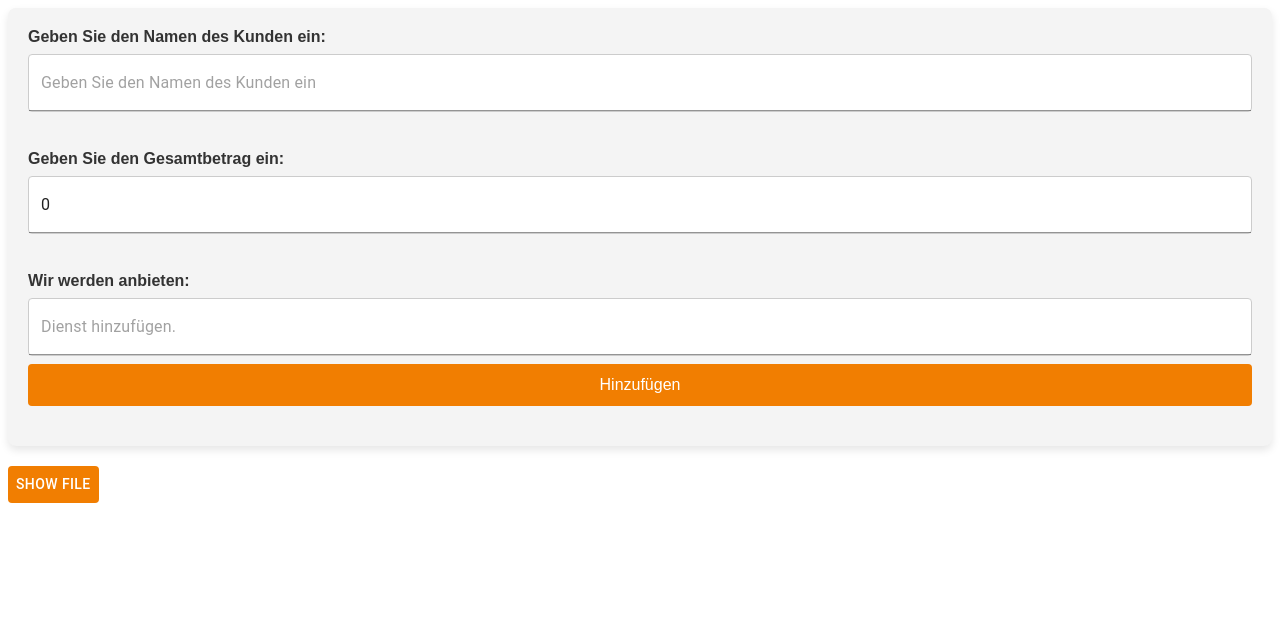
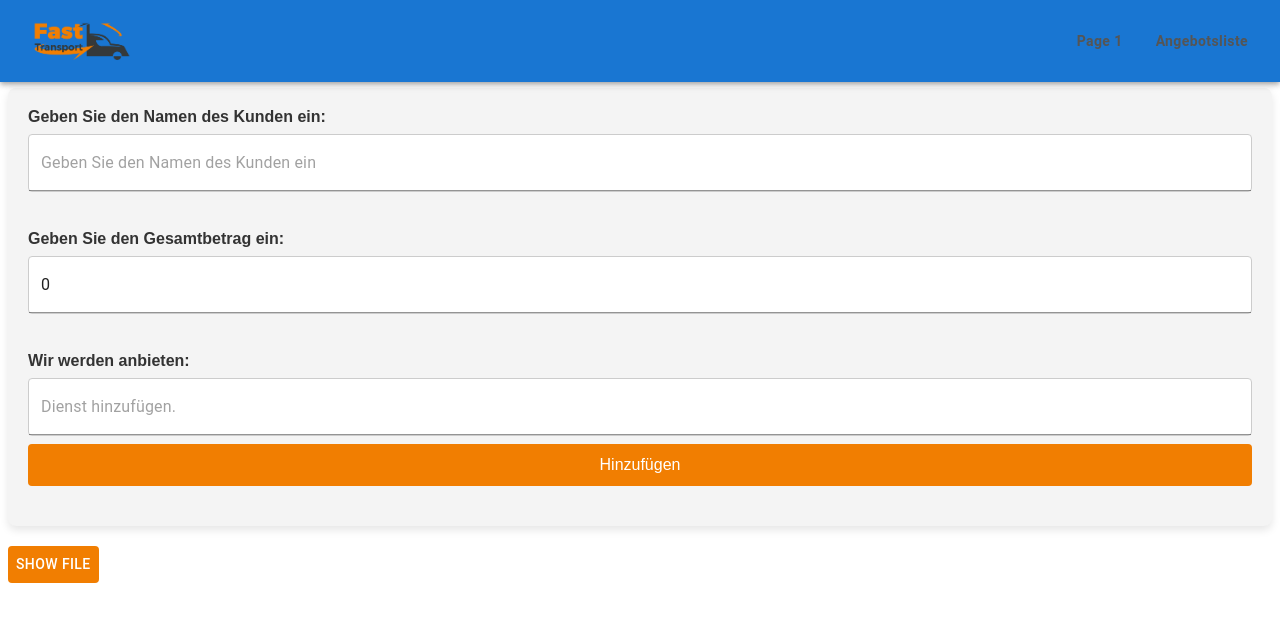
Before and after one commit to Salar-Sali/easy, a React (Vite) app: page / in a window 1280 px wide. Shown: the top 622 px of the page. Built offline with nearby package versions, Linux system fonts and the light colour scheme; what @react-pdf/renderer would draw is missing.

Commit message:
logo link fixed

```diff
--- a/src/App.tsx
+++ b/src/App.tsx
@@ -1,11 +1,24 @@
+import Header from "~/generic/header/main-header";
 import "./App.css";
 import { AngiBotPage } from "./pages/angibot/angi-bot-page";
-
+import { BrowserRouter as Router, Route, Routes } from "react-router-dom";
+import AngibotsList from "~/pages/angibots-list/angibots-list";
+import { styled } from "styled-components";
+import { pagesRoutes } from "~/bootstrap/helper/endpoints";
+const MainContent = styled.div`
+  padding-top: 80px;
+`;
 function App() {
   return (
-    <div>
-      <AngiBotPage />
-    </div>
+    <Router>
+      <Header />
+      <MainContent>
+        <Routes>
+          <Route path={`${pagesRoutes.main}`} element={<AngiBotPage />} />
+          <Route path={`${pagesRoutes.offers}`} element={<AngibotsList />} />
+        </Routes>
+      </MainContent>
+    </Router>
   );
 }
 
--- a/src/bootstrap/helper/endpoints.ts
+++ b/src/bootstrap/helper/endpoints.ts
@@ -1,6 +1,7 @@
-export const servicesPageEndpoint = {
+export const pagesRoutes = {
   main: "",
-  offers: "/offers",
+  draft: "page1",
+  offers: "/angebotsliste",
 };
 
 export const mainOperationsEndpoint = {
--- /dev/null
+++ b/src/generic/header/main-header.tsx
@@ -0,0 +1,63 @@
+import React from "react";
+import AppBar from "@mui/material/AppBar";
+import Toolbar from "@mui/material/Toolbar";
+import Box from "@mui/material/Box";
+import Button from "@mui/material/Button";
+import { Link } from "react-router-dom";
+import styled from "styled-components";
+import { pagesRoutes } from "~/bootstrap/helper/endpoints";
+
+// Styled Components
+const StyledAppBar = styled(AppBar)`
+  background-color: #f4f4f4;
+  box-shadow: 0 2px 10px rgba(0, 0, 0, 0.1);
+`;
+
+const StyledToolbar = styled(Toolbar)`
+  display: flex;
+  justify-content: space-between;
+  align-items: center;
+`;
+
+const StyledBox = styled(Box)`
+  display: flex;
+  gap: 16px;
+`;
+
+const StyledImg = styled("img")`
+  width: auto;
+  height: 70px; /* Adjust the size as needed */
+`;
+
+const MUIHeader: React.FC = () => {
+  return (
+    <StyledAppBar position="fixed">
+      <StyledToolbar>
+        {/* Logo */}
+        <Button component={Link} to={`${pagesRoutes.main}`}>
+          <StyledImg src="logo.png" alt="MyLogo" />
+        </Button>
+
+        {/* Navigation Links */}
+        <StyledBox>
+          <Button
+            component={Link}
+            to={`${pagesRoutes.draft}`}
+            sx={{ color: "#555", fontWeight: "bold", textTransform: "none" }}
+          >
+            Page 1
+          </Button>
+          <Button
+            component={Link}
+            to={`${pagesRoutes.offers}`}
+            sx={{ color: "#555", fontWeight: "bold", textTransform: "none" }}
+          >
+            Angebotsliste
+          </Button>
+        </StyledBox>
+      </StyledToolbar>
+    </StyledAppBar>
+  );
+};
+
+export default MUIHeader;
--- /dev/null
+++ b/src/pages/angibots-list/angibots-list.tsx
@@ -0,0 +1,122 @@
+// ServicesPage.tsx
+import React, { useEffect, useState } from "react";
+import axios from "axios";
+import {
+  Table,
+  TableHead,
+  TableRow,
+  TableCell,
+  TableBody,
+  TableContainer,
+  Paper,
+  Typography,
+} from "@mui/material";
+import styled from "styled-components";
+import { mainOperationsEndpoint } from "~/bootstrap/helper/endpoints";
+import dayjs from "dayjs";
+
+// Define the type for the service data
+type Service = {
+  customerName: string;
+  price: number;
+  mainServices: string[];
+  created_at: string;
+  id: string;
+};
+
+// Styled container using styled-components
+const PageContainer = styled.div`
+  padding: 20px;
+  display: flex;
+  flex-direction: column;
+  align-items: center;
+  background-color: #f9f9f9;
+  min-height: 100vh;
+`;
+
+const TableTitle = styled(Typography)`
+  margin-bottom: 16px !important;
+  font-size: 24px !important;
+  font-weight: bold !important;
+`;
+
+const MainServicesList = styled.ul`
+  margin: 0;
+  padding-left: 20px;
+`;
+
+const ServiceItem = styled.li`
+  font-size: 14px;
+`;
+
+const ServicesPage: React.FC = () => {
+  const [services, setServices] = useState<Service[]>([]);
+
+  useEffect(() => {
+    axios
+      .get(`${mainOperationsEndpoint.createOffer}`)
+      .then((response) => {
+        setServices(response.data.offer);
+      })
+      .catch((error) => console.error("Error fetching services:", error));
+  }, []);
+
+  return (
+    <PageContainer>
+      <TableTitle>Angebotsliste</TableTitle>
+      <TableContainer
+        component={Paper}
+        sx={{
+          maxWidth: 800,
+          boxShadow: "0px 4px 10px rgba(0, 0, 0, 0.1)",
+          backgroundColor: "white",
+          borderRadius: "8px",
+          overflow: "hidden",
+        }}
+      >
+        <Table>
+          <TableHead>
+            <TableRow>
+              <TableCell>
+                <strong>Number</strong>
+              </TableCell>
+              <TableCell>
+                <strong>Name</strong>
+              </TableCell>
+              <TableCell>
+                <strong>Price</strong>
+              </TableCell>
+              <TableCell>
+                <strong>Main Services</strong>
+              </TableCell>
+              <TableCell>
+                <strong>Created at</strong>
+              </TableCell>
+            </TableRow>
+          </TableHead>
+          <TableBody>
+            {services.map((service, index) => (
+              <TableRow key={index}>
+                <TableCell>{service.id}</TableCell>
+                <TableCell>{service.customerName}</TableCell>
+                <TableCell>€{service.price.toFixed(2)}</TableCell>
+                <TableCell>
+                  <MainServicesList>
+                    {service.mainServices.map((item, i) => (
+                      <ServiceItem key={i}>{item}</ServiceItem>
+                    ))}
+                  </MainServicesList>
+                </TableCell>
+                <TableCell>
+                  {dayjs(service.created_at).format("YYYY-MM-DD HH:mm")}
+                </TableCell>
+              </TableRow>
+            ))}
+          </TableBody>
+        </Table>
+      </TableContainer>
+    </PageContainer>
+  );
+};
+
+export default ServicesPage;
```
